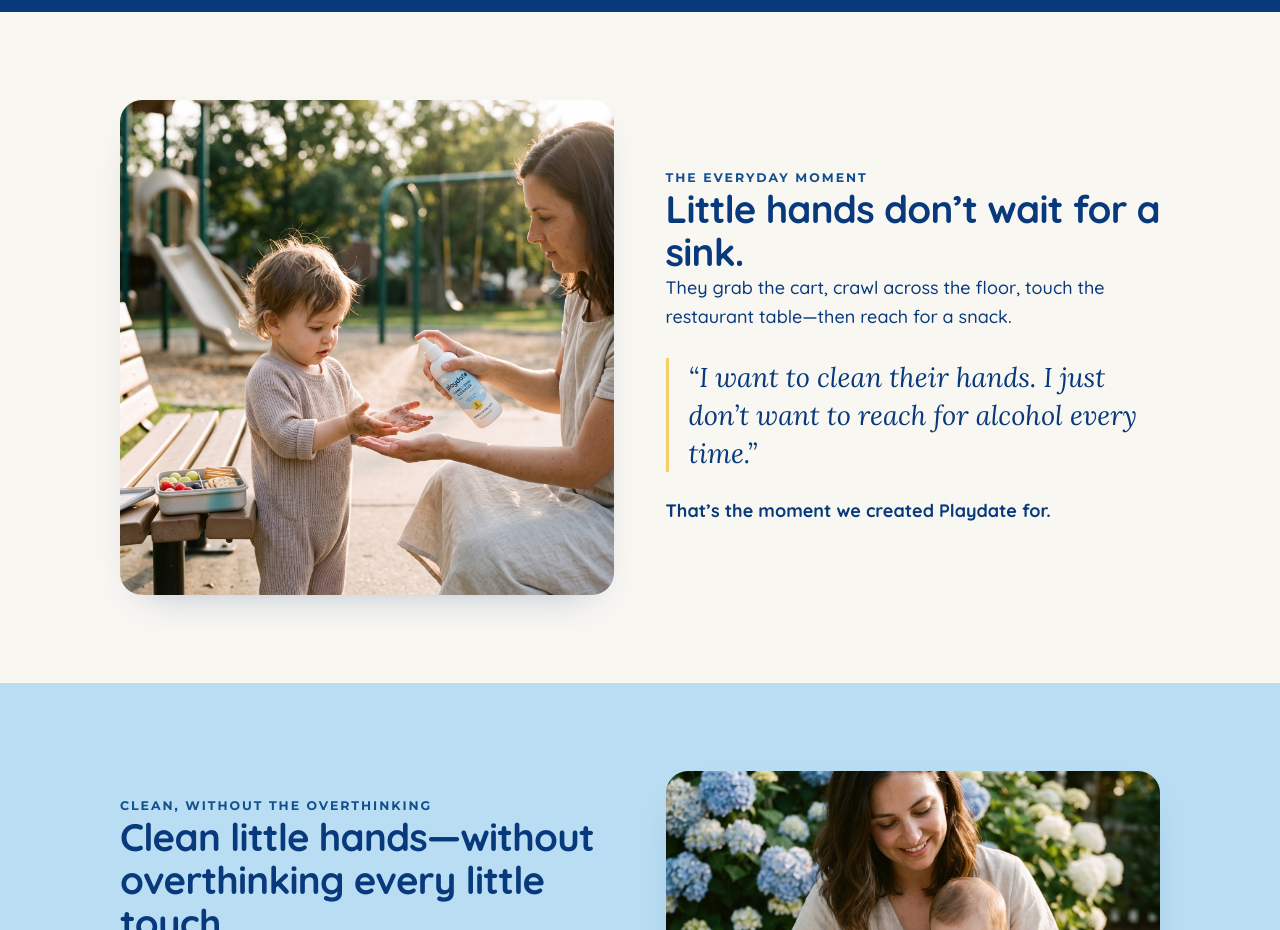
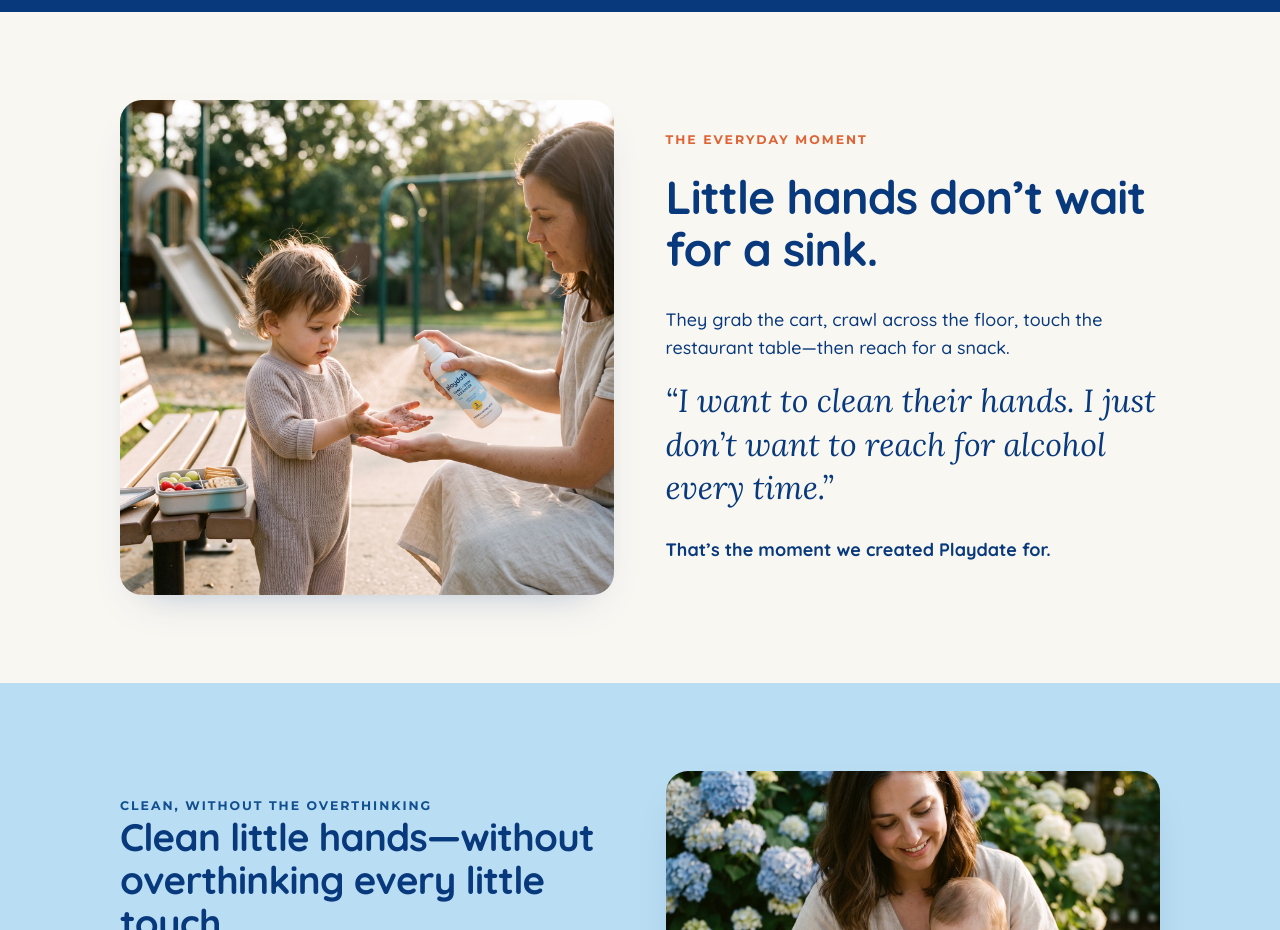
Before and after one commit to DivergentBrands/playdate-landing-main, a plain HTML site: page index.html in a window 1280 px wide. Shown: the part 820-1750 px from the top of the page. Drawn offline with Linux system fonts and the light colour scheme.

Commit message:
Section 4: match mockup type scale + spacing
- Larger headline (clamp up to 2.9rem) with more space below eyebrow/headline
- Body line bumped to ~1.25rem with looser leading
- Pull quote enlarged (up to 2rem), left border removed, sits tight under body
- Eyebrow uses toddler-orange here (matches the reference)
Scoped to .everyday; colours, fonts and photo unchanged.

Co-Authored-By: Claude Sonnet 5 <noreply@anthropic.com>

```diff
--- a/assets/css/styles.css
+++ b/assets/css/styles.css
@@ -274,8 +274,6 @@ strong { font-weight: 700; }
 /* Pull quote (customer voice) ---------------------------- */
 .pull-quote {
   margin: 1.6rem 0;
-  padding-left: 1.25rem;
-  border-left: 3px solid var(--kids);
   font-family: var(--font-supporting);
   font-style: italic;
   font-weight: 400;
@@ -284,8 +282,23 @@ strong { font-weight: 700; }
   color: var(--ink);
 }
 
-/* Square media (1:1) ------------------------------------ */
+/* "The everyday moment" (section 4) — type scale + rhythm */
 .everyday .split__media img { aspect-ratio: 1 / 1; object-fit: cover; }
+.everyday .eyebrow { margin-bottom: 1.4rem; color: var(--toddlers); }
+.everyday #problem-title {
+  font-size: clamp(2.1rem, 4.6vw, 2.9rem);
+  line-height: 1.12;
+  margin-bottom: 1.9rem;
+}
+.everyday p.stack {
+  font-size: clamp(1.1rem, 1.4vw, 1.25rem);
+  line-height: 1.55;
+}
+.everyday .pull-quote {
+  margin: 1.1rem 0 1.7rem;
+  font-size: clamp(1.5rem, 3vw, 2rem);
+  line-height: 1.35;
+}
 
 /* Cloud-bubble callout cards ------------------------------- */
 .bubble {
```
